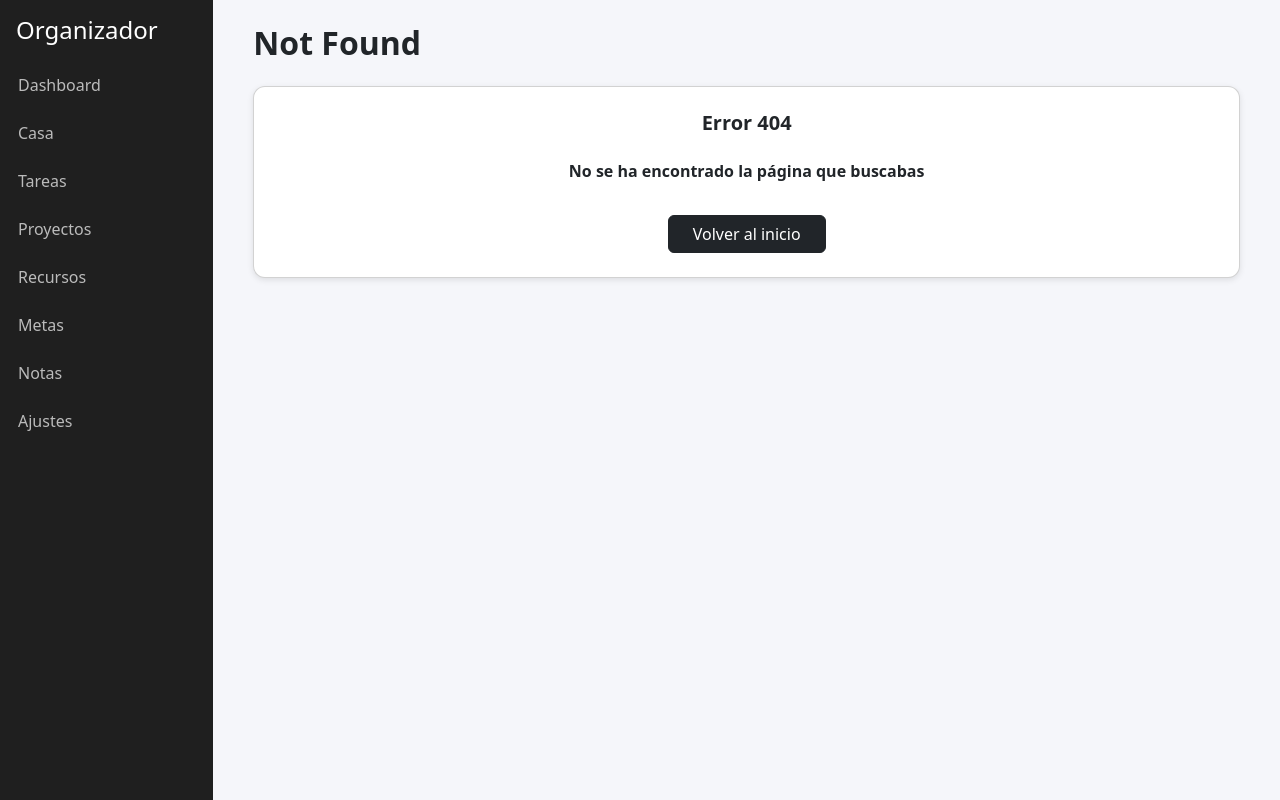
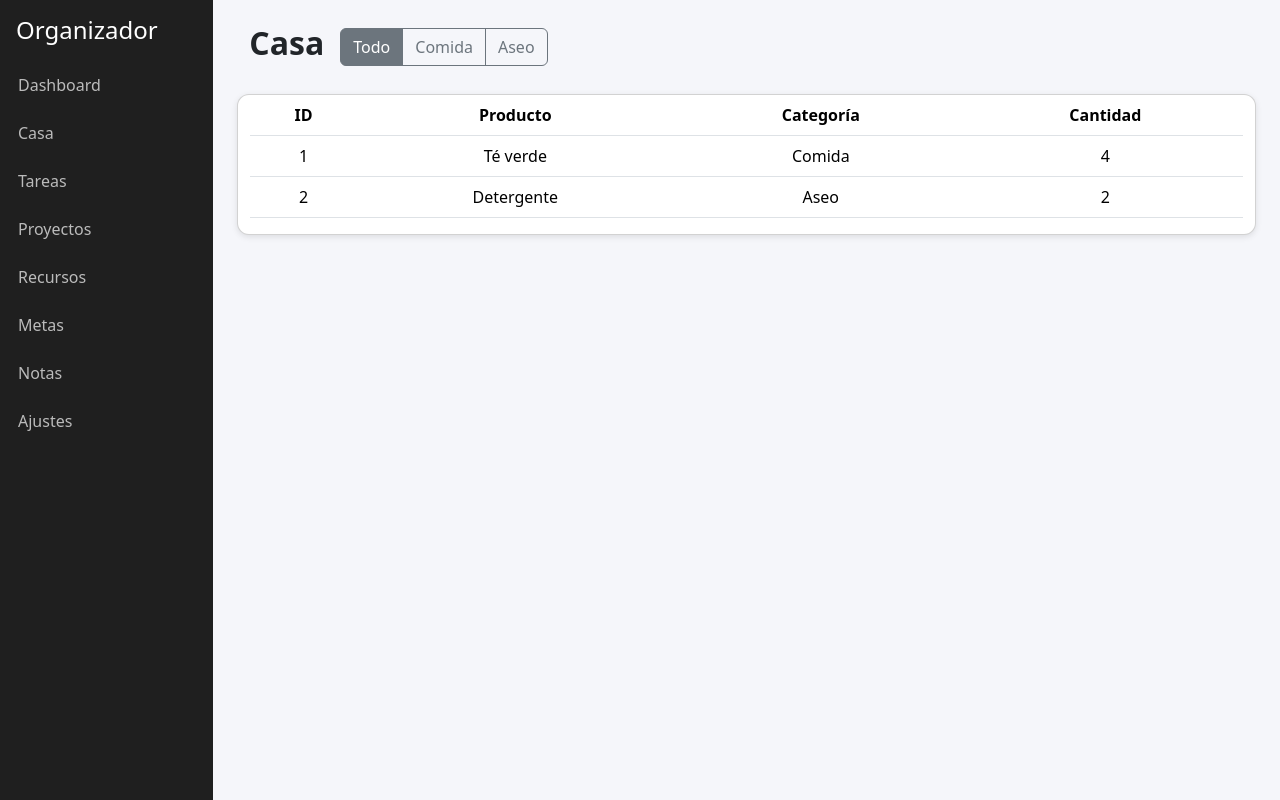
Before and after one commit to cmssandoval/house-net-frontend, a React (Vite) app: page /casa in a window 1280 px wide. Before the commit this address had no page. Built offline with nearby package versions, Linux system fonts and the light colour scheme.

Commit message:
feat: add Casa view, add Table and Filters components, add components types

```diff
--- a/src/App.tsx
+++ b/src/App.tsx
@@ -1,12 +1,16 @@
 import { Route, Routes } from "react-router-dom";
+
 import Home from "./views/Home";
+import Casa from "./views/Casa";
 import NotFound from "./views/NotFound";
+
 import './App.css';
 
 const App = () => {
   return (
     <Routes>
       <Route path='/' element={<Home />} />
+      <Route path='/casa' element={<Casa />} />
       <Route path='*' element={<NotFound />} />
     </Routes>
   );
--- a/src/components/CustomCard.tsx
+++ b/src/components/DashboardCard.tsx
@@ -3,7 +3,7 @@ import Card from "react-bootstrap/Card";
 import ListGroup from "react-bootstrap/ListGroup";
 import ListGroupItem from "react-bootstrap/ListGroupItem";
 
-const CustomCard = ({
+const DashboardCard = ({
   title = 'Tareas pendientes',
   content = ['Tarea 1', 'Tarea 2']
 }) => {
@@ -21,4 +21,4 @@ const CustomCard = ({
   );
 };
 
-export default CustomCard;
+export default DashboardCard;
--- /dev/null
+++ b/src/components/InventoryTable.tsx
@@ -0,0 +1,33 @@
+import Card from 'react-bootstrap/Card';
+import Table from 'react-bootstrap/Table';
+import type { InventoryTableProps, Item } from '../types/ComponentTypes';
+
+const InventoryTable = ({ itemsMostrados }: InventoryTableProps ) => {
+  return (
+    <Card className='card-custom'>
+      <Table className='text-center'>
+        <thead>
+          <tr>
+            <th>ID</th>
+            <th>Producto</th>
+            <th>Categoría</th>
+            <th>Cantidad</th>
+          </tr>
+        </thead>
+        <tbody>
+          {itemsMostrados.map((item : Item) => (
+            <tr key={item.id}>
+              <td>{item.id}</td>
+              <td>{item.nombre}</td>
+              <td>{item.categoria}</td>
+              <td>{item.cantidad}</td>
+            </tr>
+          ))}
+        </tbody>
+      </Table>
+    </Card>
+
+  );
+};
+
+export default InventoryTable;
--- /dev/null
+++ b/src/components/TableFilters.tsx
@@ -0,0 +1,25 @@
+import ButtonGroup from 'react-bootstrap/ButtonGroup';
+import ToggleButton from 'react-bootstrap/ToggleButton';
+
+import type { TableFiltersProps } from '../types/ComponentTypes';
+
+const TableFilters = ({ filtros, filtro, onChange }: TableFiltersProps) => {
+  return (
+    <ButtonGroup className='d-inline'>
+      {filtros.map((f) => (
+        <ToggleButton
+          key={f}
+          id={`radio-${f}`}
+          type="radio"
+          variant='outline-secondary'
+          name="filtro"
+          value={f}
+          checked={filtro === f}
+          onChange={() => onChange(f)}
+        > {f} </ToggleButton>
+      ))}
+    </ButtonGroup>
+  );
+};
+
+export default TableFilters;
--- /dev/null
+++ b/src/types/ComponentTypes.ts
@@ -0,0 +1,19 @@
+export type Categoria = 'Comida' | 'Aseo';
+export type Filtro = 'Todo' | Categoria;
+
+export interface Item {
+    id: number;
+    nombre: string;
+    categoria: Categoria;
+    cantidad: number;
+}
+
+export interface InventoryTableProps {
+    itemsMostrados: Item[];
+}
+
+export interface TableFiltersProps {
+    filtros: Filtro[];
+    filtro: Filtro;
+    onChange: (filtro: Filtro) => void;
+}
--- /dev/null
+++ b/src/views/Casa.tsx
@@ -0,0 +1,59 @@
+import { useState } from 'react';
+
+import Row from 'react-bootstrap/Row';
+import Col from 'react-bootstrap/Col';
+import Container from 'react-bootstrap/Container';
+
+import Sidebar from '../components/Sidebar';
+import InventoryTable from '../components/InventoryTable';
+import TableFilters from '../components/TableFilters';
+
+import type { Filtro, Item } from '../types/ComponentTypes';
+
+const filtros: Filtro[] = ['Todo', 'Comida', 'Aseo'];
+
+const inventarioInicial: Item[] = [
+  { id: 1, nombre: 'Té verde', categoria: 'Comida', cantidad: 4 },
+  { id: 2, nombre: 'Detergente', categoria: 'Aseo', cantidad: 2 },
+];
+
+const Casa = () => {
+  const [ filtro, setFiltro ] = useState<Filtro>('Todo');
+  const [ inventario, setInventario ] = useState<Item[]>(inventarioInicial);
+
+  const itemsMostrados =
+    filtro === 'Todo'
+      ? inventario
+      : inventario.filter((item) => item.categoria === filtro);
+
+  return (
+    <>
+      <Container fluid>
+        <Row>
+          <Col className="p-0 col-sm-4 col-md-3 col-xl-2">
+            <Sidebar />
+          </Col>
+          <Col className="p-4 col-sm-8 col-md-9 col-xl-10">
+            <Container className='mb-4 d-flex align-items-center gap-3'>
+              <h2 className="fw-bold d-inline">Casa</h2>
+              <TableFilters
+                filtros={filtros}
+                filtro={filtro}
+                onChange={setFiltro}
+              />
+            </Container>
+            <Container>
+              <Row>
+                <InventoryTable
+                  itemsMostrados={itemsMostrados}
+                />
+              </Row>
+            </Container>
+          </Col>
+        </Row>
+      </Container>
+    </>
+  );
+};
+
+export default Casa;
--- a/src/views/Home.tsx
+++ b/src/views/Home.tsx
@@ -2,7 +2,7 @@ import Row from "react-bootstrap/Row";
 import Col from "react-bootstrap/Col";
 import Sidebar from "../components/Sidebar";
 import Container from "react-bootstrap/Container";
-import CustomCard from '../components/CustomCard';
+import DashboardCard from '../components/DashboardCard';
 
 const Home = () => {
   const tasks = [
@@ -22,7 +22,7 @@ const Home = () => {
             <h2 className="fw-bold ps-3 mb-4">Dashboard</h2>
             <Container>
               <Row>
-                <CustomCard title="Tareas pendientes" content={tasks} />
+                <DashboardCard title="Tareas pendientes" content={tasks} />
               </Row>
             </Container>
           </Col>
```
